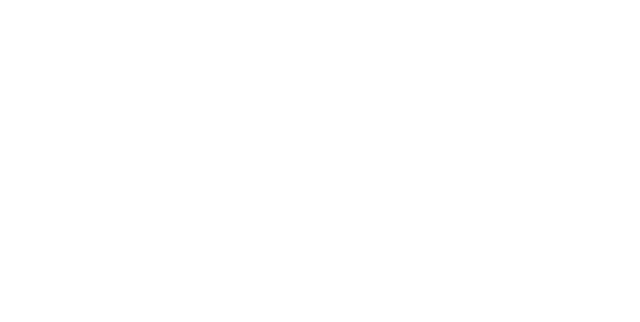
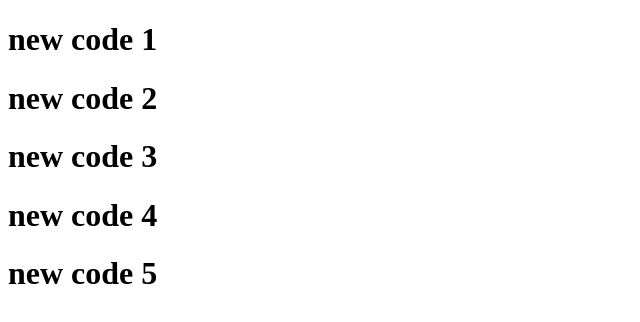
Before and after one commit to sadia07diu/my-repo, a plain HTML site: page index.html in a window 1280 px wide. Shown: the whole page, without its empty margins (0-640 px from the left). Drawn offline with Linux system fonts and the light colour scheme.

Commit message:
new code

```diff
--- a/index.html
+++ b/index.html
@@ -7,6 +7,10 @@
     <title>My first github</title>
 </head>
 <body>
-
+    <h1>new code 1</h1>
+    <h1>new code 2</h1>
+    <h1>new code 3</h1>
+    <h1>new code 4</h1>
+    <h1>new code 5</h1>
 </body>
 </html>
```
